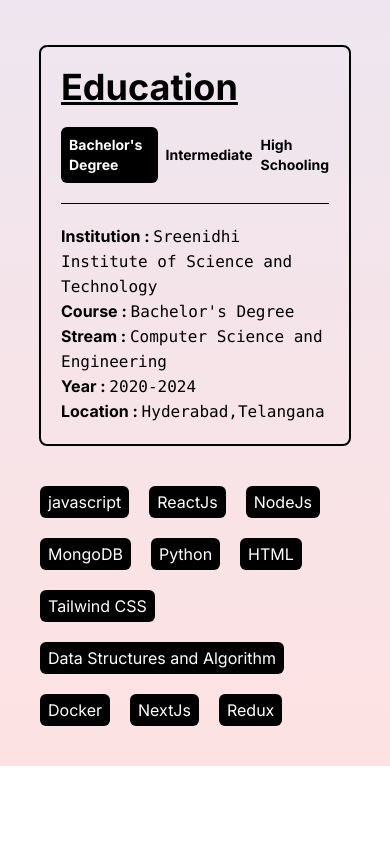
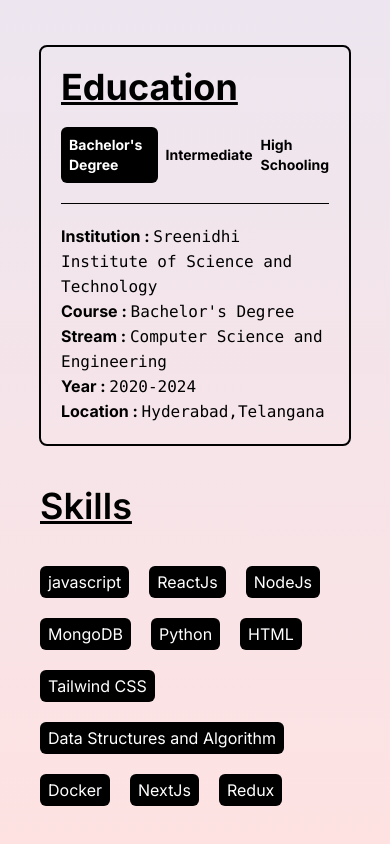
Before and after one commit to kalkeshwar/Portfolio, a Next.js app: page /about in a window 390 px wide. Shown: the part 875-1719 px from the top of the page. Before the commit the page ends 1641 px from the top, so only its background shows below. Built offline with nearby package versions, Linux system fonts and the light colour scheme.

Commit message:
updated skill section in mobile version:

```diff
--- a/src/app/about/page.js
+++ b/src/app/about/page.js
@@ -126,7 +126,8 @@ const About = () => {
         <div className="vsm:hidden sm:flex md:flex">
           <Skills />
         </div>
-        <div className="w-full flex md:hidden p-10">
+        <div className="w-full flex flex-col gap-10 md:hidden p-10">
+          <div className="text-4xl font-semibold underline">Skills</div>
           <div className="flex flex-row gap-5 flex-wrap">
             <MobileSkillBox name="javascript" />
             <MobileSkillBox name="ReactJs" />
```
